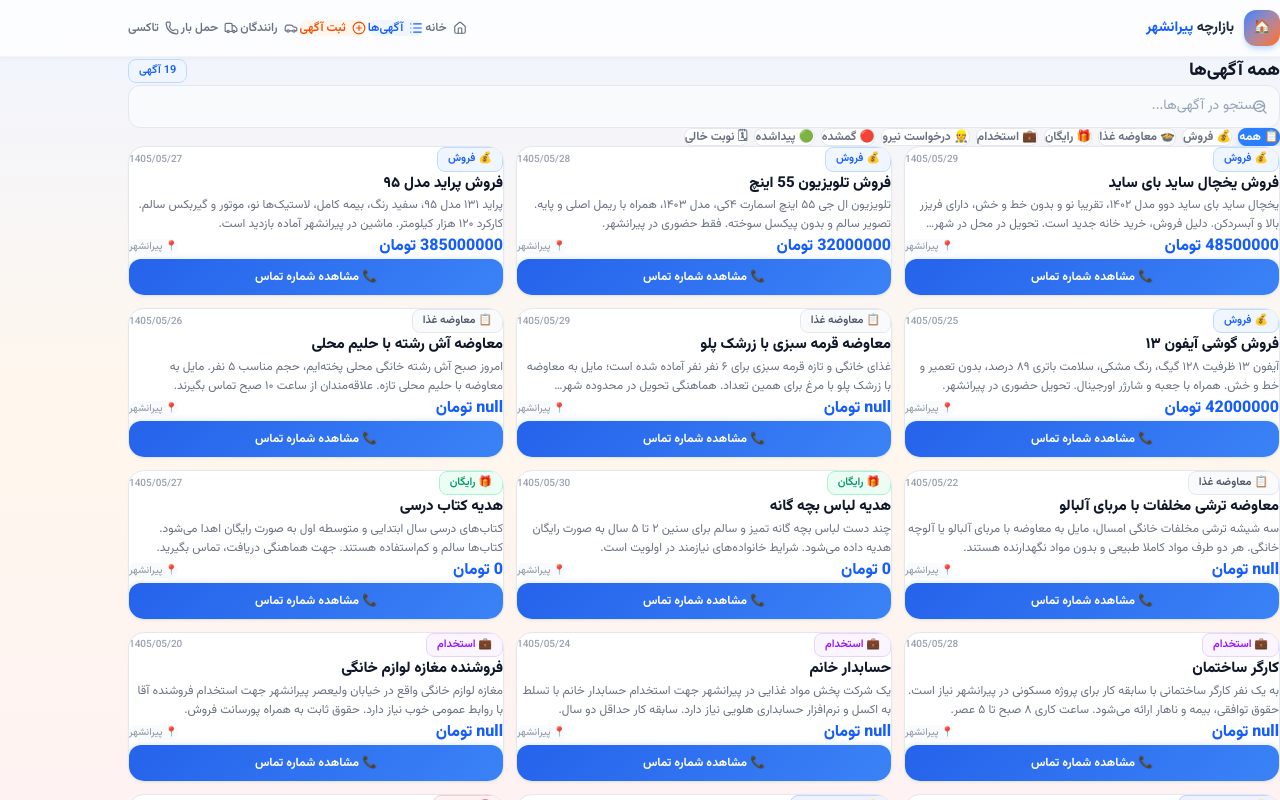
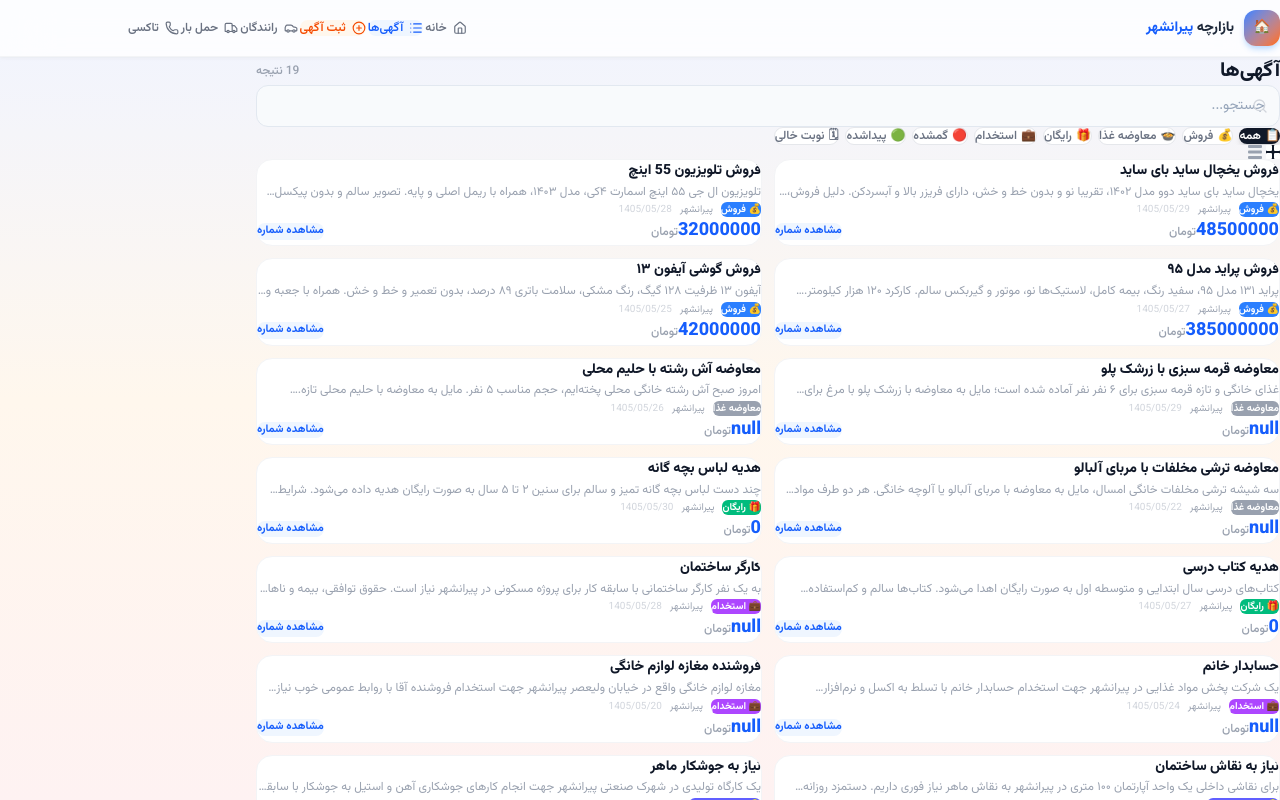
Before and after one commit to rahmatpourmba-crypto/piranshahr-web, a React (Vite) app: page /ads in a window 1280 px wide. Shown: the top 800 px of the page. Built offline with nearby package versions, Linux system fonts and the light colour scheme.

Commit message:
Simplify ads page: cleaner cards, list/grid toggle, pill categories

```diff
--- a/src/components/AdCard.jsx
+++ b/src/components/AdCard.jsx
@@ -1,47 +1,48 @@
 import { trackView } from '../utils/tracker'
 
-const typeConfig = {
-  فروش: { bg: 'bg-blue-50', text: 'text-blue-600', border: 'border-blue-200', icon: '💰' },
-  معاوضه: { bg: 'bg-orange-50', text: 'text-orange-600', border: 'border-orange-200', icon: '🔄' },
-  رایگان: { bg: 'bg-emerald-50', text: 'text-emerald-600', border: 'border-emerald-200', icon: '🎁' },
-  استخدام: { bg: 'bg-purple-50', text: 'text-purple-600', border: 'border-purple-200', icon: '💼' },
-  'درخواست نیرو': { bg: 'bg-indigo-50', text: 'text-indigo-600', border: 'border-indigo-200', icon: '👷' },
-  گمشده: { bg: 'bg-red-50', text: 'text-red-600', border: 'border-red-200', icon: '🔴' },
-  پیداشده: { bg: 'bg-teal-50', text: 'text-teal-600', border: 'border-teal-200', icon: '🟢' },
-  'نوبت خالی': { bg: 'bg-cyan-50', text: 'text-cyan-600', border: 'border-cyan-200', icon: '🗓' },
+const typeColor = {
+  فروش: 'bg-blue-500', معاوضه: 'bg-orange-500', رایگان: 'bg-emerald-500', استخدام: 'bg-purple-500',
+  'درخواست نیرو': 'bg-indigo-500', گمشده: 'bg-red-500', پیداشده: 'bg-teal-500', 'نوبت خالی': 'bg-cyan-500',
+}
+const typeEmoji = {
+  فروش: '💰', معاوضه: '🔄', رایگان: '🎁', استخدام: '💼',
+  'درخواست نیرو': '👷', گمشده: '🔴', پیداشده: '🟢', 'نوبت خالی': '🗓',
 }
 
 export default function AdCard({ ad, onReveal }) {
-  const tc = typeConfig[ad.type] || { bg: 'bg-gray-50', text: 'text-gray-600', border: 'border-gray-200', icon: '📋' }
-
   const handleReveal = () => { trackView(ad.id); onReveal(ad) }
+  const tc = typeColor[ad.type] || 'bg-gray-400'
 
   return (
-    <div className="card overflow-hidden flex flex-col animate-fade-up">
-      <div className="p-4 flex flex-col flex-1">
-        <div className="flex items-center justify-between mb-3">
-          <span className={`badge ${tc.bg} ${tc.text} border ${tc.border}`}>
-            {tc.icon} {ad.type}
-          </span>
-          <span className="text-[10px] text-gray-400 font-medium">{ad.date}</span>
+    <div className="bg-white rounded-2xl border border-gray-100 hover:border-gray-200 hover:shadow-lg transition-all duration-300 overflow-hidden group">
+      <div className="p-4">
+        <div className="flex items-start justify-between mb-2">
+          <h3 className="font-extrabold text-gray-900 text-sm leading-relaxed flex-1 ml-2 line-clamp-1">{ad.title}</h3>
+          <span className={`w-1 h-1 rounded-full ${tc} flex-shrink-0 mt-2`} />
         </div>
 
-        <h3 className="font-extrabold text-gray-900 text-[15px] mb-1.5 line-clamp-1 leading-relaxed">{ad.title}</h3>
-        <p className="text-gray-500 text-xs leading-relaxed mb-3 line-clamp-2 flex-1">{ad.description}</p>
+        <p className="text-gray-400 text-xs leading-relaxed mb-3 line-clamp-1">{ad.description}</p>
 
-        <div className="flex items-center justify-between mb-3">
-          <span className={`font-extrabold text-base ${
+        <div className="flex items-center gap-2 mb-3">
+          <span className={`text-[10px] font-bold text-white ${tc} px-2 py-0.5 rounded-md`}>
+            {typeEmoji[ad.type] || ''} {ad.type}
+          </span>
+          <span className="text-[10px] text-gray-400">{ad.city}</span>
+          <span className="text-[10px] text-gray-300 mr-auto">{ad.date}</span>
+        </div>
+
+        <div className="flex items-center justify-between">
+          <span className={`font-extrabold text-lg ${
             ad.price === 'رایگان' ? 'text-emerald-500' : ad.type === 'معاوضه' ? 'text-orange-500' : 'text-blue-600'
           }`}>
-            {ad.price === 'رایگان' ? '🎁 رایگان' : ad.type === 'معاوضه' ? '🔄 معاوضه' : `${ad.price} تومان`}
+            {ad.price === 'رایگان' ? 'رایگان' : ad.type === 'معاوضه' ? 'معاوضه' : `${ad.price}`}
+            {ad.price !== 'رایگان' && ad.type !== 'معاوضه' && <span className="text-xs font-medium text-gray-400 mr-0.5">تومان</span>}
           </span>
-          <span className="text-[10px] text-gray-400 bg-gray-50 px-2 py-0.5 rounded-full font-medium">📍 {ad.city}</span>
+          <button onClick={handleReveal}
+            className="bg-blue-50 text-blue-600 px-3 py-1.5 rounded-lg text-[11px] font-bold hover:bg-blue-600 hover:text-white transition-all">
+            مشاهده شماره
+          </button>
         </div>
-
-        <button onClick={handleReveal}
-          className="w-full btn-primary text-xs py-2.5 flex items-center justify-center gap-1.5">
-          📞 مشاهده شماره تماس
-        </button>
       </div>
     </div>
   )
--- a/src/pages/Ads.jsx
+++ b/src/pages/Ads.jsx
@@ -1,13 +1,21 @@
 import { useMemo, useState } from 'react'
 import { useSearchParams } from 'react-router-dom'
-import { Search, PackageSearch } from 'lucide-react'
+import { Search, X } from 'lucide-react'
 import AdCard from '../components/AdCard'
 import PaymentModal from '../components/PaymentModal'
 import adsData from '../data/ads.json'
 import { trackView } from '../utils/tracker'
 
-const CATEGORIES = ['همه', 'فروش', 'معاوضه غذا', 'رایگان', 'استخدام', 'درخواست نیرو', 'گمشده', 'پیداشده', 'نوبت خالی']
-const catEmojis = { همه: '📋', فروش: '💰', 'معاوضه غذا': '🍲', رایگان: '🎁', استخدام: '💼', 'درخواست نیرو': '👷', گمشده: '🔴', پیداشده: '🟢', 'نوبت خالی': '🗓' }
+const CATEGORIES = [
+  { key: 'همه', icon: '📋' },
+  { key: 'فروش', icon: '💰' },
+  { key: 'معاوضه غذا', icon: '🍲' },
+  { key: 'رایگان', icon: '🎁' },
+  { key: 'استخدام', icon: '💼' },
+  { key: 'گمشده', icon: '🔴' },
+  { key: 'پیداشده', icon: '🟢' },
+  { key: 'نوبت خالی', icon: '🗓' },
+]
 
 export default function Ads() {
   const [searchParams] = useSearchParams()
@@ -16,6 +24,7 @@ export default function Ads() {
   const activeCat = catParam ?? userCat ?? 'همه'
   const [query, setQuery] = useState('')
   const [selectedAd, setSelectedAd] = useState(null)
+  const [view, setView] = useState('grid') // grid | list
 
   const filteredAds = useMemo(() => {
     const q = query.trim()
@@ -29,34 +38,69 @@ export default function Ads() {
   const handleReveal = (ad) => { setSelectedAd(ad); trackView(ad.id, ad.category) }
 
   return (
-    <div className="max-w-6xl mx-auto px-4 py-6">
-      <div className="flex items-center justify-between mb-4">
-        <h1 className="font-extrabold text-lg text-gray-900">همه آگهی‌ها</h1>
-        <span className="badge bg-blue-50 text-blue-600 border border-blue-200">{filteredAds.length} آگهی</span>
+    <div className="max-w-5xl mx-auto px-4 py-6">
+      {/* Header */}
+      <div className="flex items-center justify-between mb-5">
+        <h1 className="font-extrabold text-xl text-gray-900">آگهی‌ها</h1>
+        <span className="text-xs text-gray-400 font-medium">{filteredAds.length} نتیجه</span>
       </div>
 
+      {/* Search */}
       <div className="relative mb-4">
-        <Search size={16} className="absolute right-3 top-1/2 -translate-y-1/2 text-gray-400" />
-        <input type="text" value={query} onChange={(e) => setQuery(e.target.value)} placeholder="جستجو در آگهی‌ها..." className="input-field pr-10" />
+        <Search size={16} className="absolute right-3 top-1/2 -translate-y-1/2 text-gray-300" />
+        <input type="text" value={query} onChange={(e) => setQuery(e.target.value)}
+          placeholder="جستجو..." className="input-field pr-9 py-2.5 text-sm" />
+        {query && (
+          <button onClick={() => setQuery('')} className="absolute left-3 top-1/2 -translate-y-1/2 text-gray-300 hover:text-gray-500">
+            <X size={14} />
+          </button>
+        )}
       </div>
 
-      <div className="flex gap-1.5 overflow-x-auto pb-2 mb-5 scrollbar-none -mx-1 px-1">
+      {/* Categories - Clean pills */}
+      <div className="flex items-center gap-1.5 mb-6 overflow-x-auto pb-1 scrollbar-none">
         {CATEGORIES.map((cat) => (
-          <button key={cat} onClick={() => setUserCat(cat)}
-            className={`flex-shrink-0 flex items-center gap-1 rounded-lg px-3 py-1.5 text-xs font-bold border transition-all ${
-              activeCat === cat ? 'bg-blue-500 text-white border-blue-500 shadow-md shadow-blue-200' : 'bg-white text-gray-500 border-gray-200 hover:border-blue-300 hover:text-blue-600'
-            }`}>{catEmojis[cat]} {cat}</button>
+          <button key={cat.key} onClick={() => setUserCat(cat.key)}
+            className={`flex-shrink-0 flex items-center gap-1 px-3 py-1.5 rounded-full text-xs font-semibold transition-all ${
+              activeCat === cat.key
+                ? 'bg-gray-900 text-white shadow-md'
+                : 'bg-white text-gray-500 border border-gray-200 hover:border-gray-300 hover:text-gray-700'
+            }`}>
+            <span className="text-xs">{cat.icon}</span>
+            {cat.key}
+          </button>
         ))}
       </div>
 
+      {/* View toggle */}
+      <div className="flex items-center gap-1 mb-4">
+        <button onClick={() => setView('grid')}
+          className={`p-1.5 rounded-md transition-all ${view === 'grid' ? 'bg-gray-900 text-white' : 'bg-gray-100 text-gray-400 hover:text-gray-600'}`}>
+          <svg width="14" height="14" viewBox="0 0 14 14" fill="currentColor"><rect x="0" y="0" width="6" height="6" rx="1"/><rect x="8" y="0" width="6" height="6" rx="1"/><rect x="0" y="8" width="6" height="6" rx="1"/><rect x="8" y="8" width="6" height="6" rx="1"/></svg>
+        </button>
+        <button onClick={() => setView('list')}
+          className={`p-1.5 rounded-md transition-all ${view === 'list' ? 'bg-gray-900 text-white' : 'bg-gray-100 text-gray-400 hover:text-gray-600'}`}>
+          <svg width="14" height="14" viewBox="0 0 14 14" fill="currentColor"><rect x="0" y="0" width="14" height="3" rx="1"/><rect x="0" y="5.5" width="14" height="3" rx="1"/><rect x="0" y="11" width="14" height="3" rx="1"/></svg>
+        </button>
+      </div>
+
+      {/* Ads */}
       {filteredAds.length > 0 ? (
-        <div className="grid grid-cols-1 sm:grid-cols-2 lg:grid-cols-3 gap-3">
-          {filteredAds.map((ad) => <AdCard key={ad.id} ad={ad} onReveal={handleReveal} />)}
-        </div>
+        view === 'grid' ? (
+          <div className="grid grid-cols-1 sm:grid-cols-2 gap-3">
+            {filteredAds.map((ad) => <AdCard key={ad.id} ad={ad} onReveal={handleReveal} />)}
+          </div>
+        ) : (
+          <div className="space-y-2">
+            {filteredAds.map((ad) => (
+              <ListCard key={ad.id} ad={ad} onReveal={handleReveal} />
+            ))}
+          </div>
+        )
       ) : (
-        <div className="text-center py-16">
-          <PackageSearch size={48} className="text-gray-300 mx-auto mb-3" />
-          <p className="font-bold text-gray-600 mb-1">آگهی‌ای یافت نشد</p>
+        <div className="text-center py-20">
+          <div className="text-4xl mb-3">🔍</div>
+          <p className="font-bold text-gray-600 text-sm mb-1">آگهی‌ای یافت نشد</p>
           <p className="text-xs text-gray-400">عبارت یا دسته‌بندی را تغییر دهید</p>
         </div>
       )}
@@ -65,3 +109,26 @@ export default function Ads() {
     </div>
   )
 }
+
+function ListCard({ ad, onReveal }) {
+  const tc = { فروش: 'bg-blue-500', معاوضه: 'bg-orange-500', رایگان: 'bg-emerald-500', استخدام: 'bg-purple-500', گمشده: 'bg-red-500', پیداشده: 'bg-teal-500', 'نوبت خالی': 'bg-cyan-500', 'درخواست نیرو': 'bg-indigo-500' }
+
+  return (
+    <div className="bg-white rounded-xl border border-gray-100 hover:border-gray-200 hover:shadow-md transition-all p-3 flex items-center gap-3">
+      <span className={`w-1.5 h-1.5 rounded-full ${tc[ad.type] || 'bg-gray-400'} flex-shrink-0`} />
+      <div className="flex-1 min-w-0">
+        <h3 className="font-bold text-gray-900 text-sm truncate">{ad.title}</h3>
+        <span className="text-[10px] text-gray-400">{ad.type} · {ad.city}</span>
+      </div>
+      <span className={`font-extrabold text-sm ${
+        ad.price === 'رایگان' ? 'text-emerald-500' : ad.type === 'معاوضه' ? 'text-orange-500' : 'text-blue-600'
+      }`}>
+        {ad.price === 'رایگان' ? 'رایگان' : ad.type === 'معاوضه' ? 'معاوضه' : `${ad.price}`}
+      </span>
+      <button onClick={() => { trackView(ad.id); onReveal(ad) }}
+        className="bg-blue-50 text-blue-600 px-2.5 py-1 rounded-lg text-[10px] font-bold hover:bg-blue-600 hover:text-white transition-all flex-shrink-0">
+        شماره
+      </button>
+    </div>
+  )
+}
```
